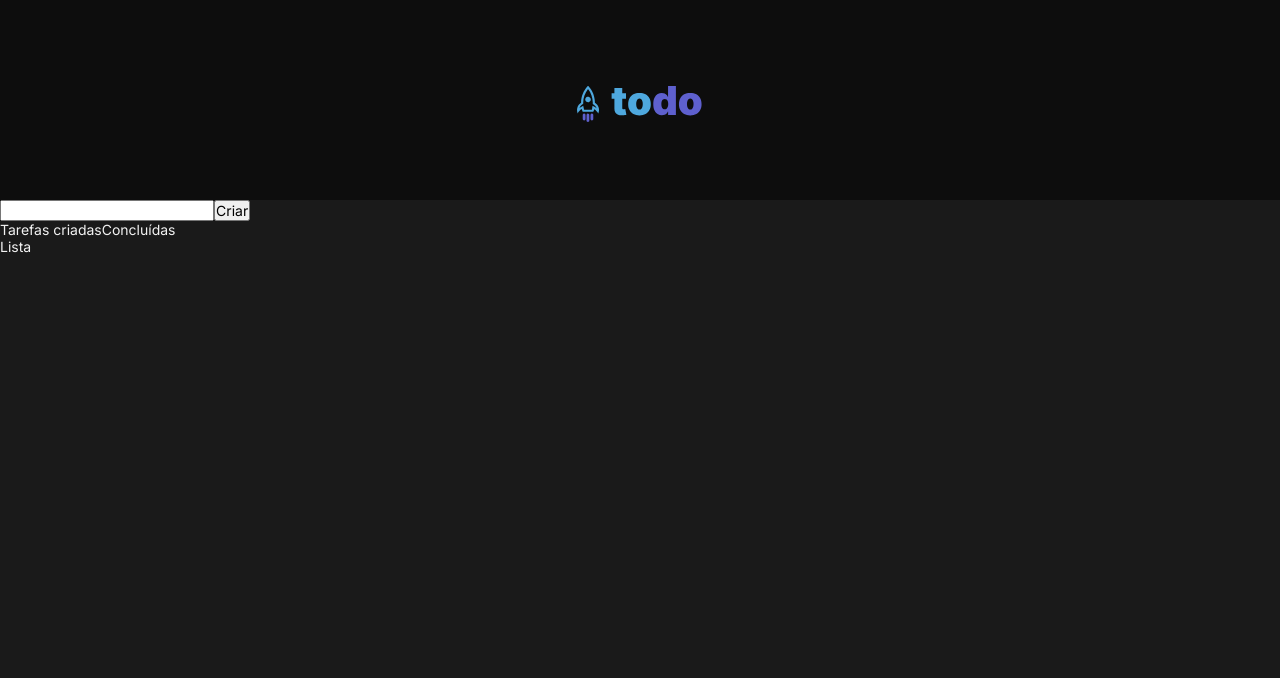
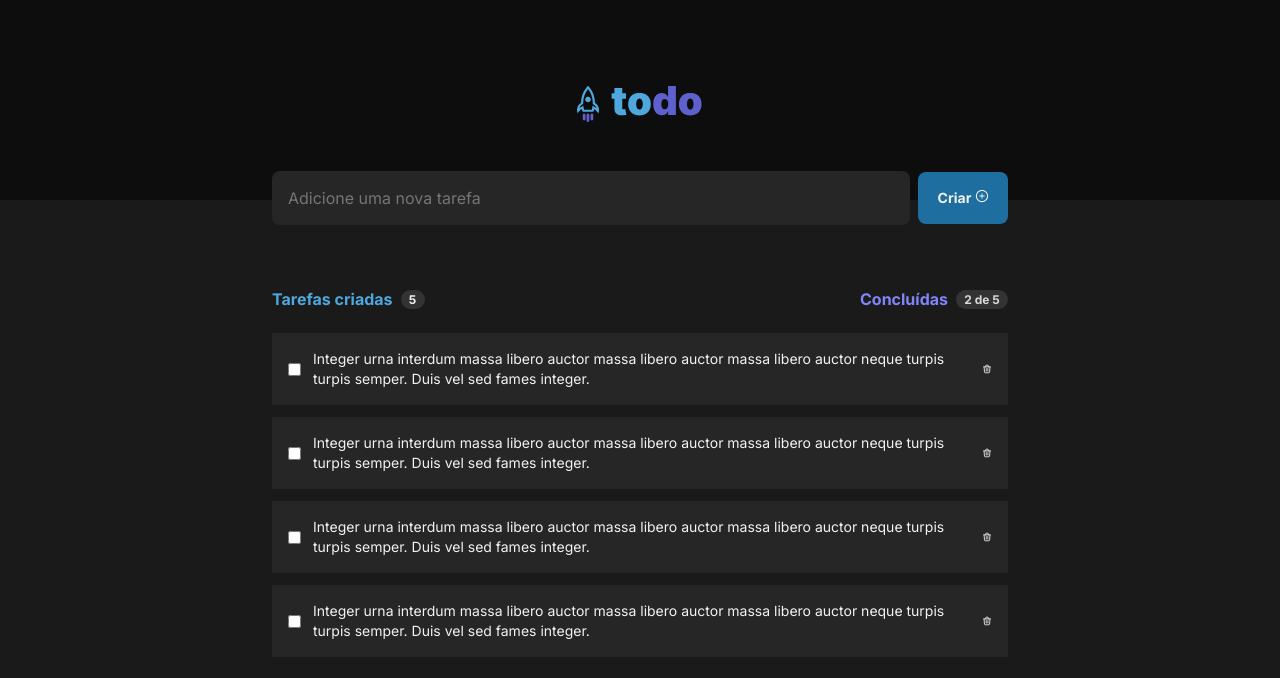
Before and after one commit to camilamiz/todo-list, a React (Vite) app: page / in a window 1280 px wide. Shown: the top 678 px of the page. Built offline with nearby package versions, Linux system fonts and the light colour scheme.

Commit message:
build page skeleton - missing styles

```diff
--- a/package.json
+++ b/package.json
@@ -10,7 +10,8 @@
   },
   "dependencies": {
     "react": "^18.2.0",
-    "react-dom": "^18.2.0"
+    "react-dom": "^18.2.0",
+    "react-icons": "^4.6.0"
   },
   "devDependencies": {
     "@types/react": "^18.0.17",
--- a/src/App.jsx
+++ b/src/App.jsx
@@ -1,4 +1,7 @@
 import { Header } from "./components/Header";
+import { List } from "./components/List";
+import { TaskScoreBoard } from "./components/TaskScoreBoard";
+import { TodoForm } from "./components/TodoForm";
 
 import './global.css'
 
@@ -6,15 +9,11 @@ function App() {
   return (
     <div className="App">
       <Header />
-      <form action="">
-        <input type="text" namesoace="Adicione uma nova tarefa" />
-        <button>Criar</button>
-      </form>
-      <div>
-        <span>Tarefas criadas</span>
-        <span>Concluídas</span>
+      <div className="wrapper">
+        <TodoForm />
+        <TaskScoreBoard />
+        <List />
       </div>
-      <div>Lista   </div>
     </div>
   )
 }
--- /dev/null
+++ b/src/components/List.jsx
@@ -0,0 +1,16 @@
+import { Task } from './Task'
+
+import styles from './List.module.css'
+
+export function List() {
+  return(
+    <>
+      <div className={styles.list}>
+        <Task />
+        <Task />
+        <Task />
+        <Task />
+      </div>
+    </>
+  )
+}
--- /dev/null
+++ b/src/components/Task.jsx
@@ -0,0 +1,17 @@
+import { HiOutlineTrash } from 'react-icons/hi'
+
+import styles from './Task.module.css'
+
+export function Task () {
+  return (
+    <>
+      <div className={styles.card}>
+        <input type="checkbox" />
+        <div className={styles.description}>
+          Integer urna interdum massa libero auctor massa libero auctor massa libero auctor neque turpis turpis semper. Duis vel sed fames integer.
+        </div>
+        < HiOutlineTrash />
+      </div>
+    </>
+  )
+}
--- /dev/null
+++ b/src/components/Task.module.css
@@ -0,0 +1,20 @@
+.card {
+  display: flex;
+  align-items: center;
+  height: 72px;
+  margin-bottom: 12px;
+  background-color: var(--gray-500);
+  padding: 1rem;
+  gap: 12px;
+  vertical-align: top;
+}
+
+.card input {
+  background-color: transparent;
+}
+
+.description {
+  font-size: 14px;
+  line-height: 19.6px;
+  font-weight: 400;
+}
--- /dev/null
+++ b/src/components/TaskScoreBoard.jsx
@@ -0,0 +1,16 @@
+import styles from './TaskScoreBoard.module.css'
+
+export function TaskScoreBoard() {
+  return (
+    <div className={styles.scoreBoard}>
+      <div className={styles.createdTasks}>
+        <div className={styles.createdTasksText}>Tarefas criadas</div>
+        <div className={styles.createdTasksScore}>5</div>
+      </div>
+      <div className={styles.finishedTasks}>
+        <div className={styles.finishedTasksText}>Concluídas</div>
+        <div className={styles.finishedTasksScore}>2 de 5</div>
+      </div>
+    </div>
+  )
+}
--- /dev/null
+++ b/src/components/TaskScoreBoard.module.css
@@ -0,0 +1,57 @@
+.scoreBoard {
+  display: flex;
+  align-items: center;
+  justify-content: space-between;
+  margin-top: 64px;
+  margin-bottom: 24px;
+}
+
+.createdTasks {
+  display: flex;
+  align-items: center;
+  gap: 0.5rem;
+}
+
+.createdTasksText {
+  color: var(--blue-400);
+  font-weight: 700;
+  font-size: 1rem;;
+}
+
+.createdTasksScore {
+  width: 24px;
+  height: 19px;
+  display: flex;
+  justify-content: center;
+  color: var(--gray-100);
+  background-color: var(--gray-400);
+  border-radius: 10px;
+  padding: 2px 8px;
+  font-weight: 700;
+  font-size: 12px;
+}
+
+.finishedTasks {
+  display: flex;
+  align-items: center;
+  gap: 0.5rem;
+}
+
+.finishedTasksText {
+  color: var(--purple-500);
+  font-weight: 700;
+  font-size: 1rem;;
+}
+
+.finishedTasksScore {
+  width: 52px;
+  height: 19px;
+  display: flex;
+  justify-content: center;
+  color: var(--gray-200);
+  background-color: var(--gray-400);
+  border-radius: 10px;
+  padding: 2px 8px;
+  font-weight: 700;
+  font-size: 12px;
+}
--- /dev/null
+++ b/src/components/TodoForm.jsx
@@ -0,0 +1,15 @@
+import styles from './TodoForm.module.css'
+
+import { AiOutlinePlusCircle } from 'react-icons/ai'
+
+export function TodoForm () {
+  return (
+  <form className={styles.todoForm} action="">
+    <textarea
+      type="text"
+      placeholder="Adicione uma nova tarefa"
+    />
+    <button>Criar <AiOutlinePlusCircle /></button>
+  </form>
+  );
+}
--- /dev/null
+++ b/src/components/TodoForm.module.css
@@ -0,0 +1,36 @@
+.todoForm {
+  display: flex;
+  align-items: center;
+  justify-content: center;
+  width: 100%;
+  gap: 0.5rem;
+  margin-top: -29px;
+}
+
+.todoForm textarea {
+  border-radius: 8px;
+  color: var(--gray-300);
+  background-color: var(--gray-500);
+  border: none;
+  resize: none;
+  width: 40rem;
+  height: 3.375rem;
+  font-size: 1rem;
+  font-weight: 400;
+  line-height: 22.4px;
+  font-family: 'Inter';
+  padding: 1rem 0 1rem 1rem;
+}
+
+.todoForm button {
+  font-family: 'Inter';
+  font-weight: 700;
+  font-size: 14px;
+  line-height: 19.6px;
+  color: var(--gray-100);
+  background-color: var(--blue-600);
+  width: 90px;
+  height: 52px;
+  border-radius: 8px;
+  border: none;
+}
--- a/src/global.css
+++ b/src/global.css
@@ -7,7 +7,7 @@
   --gray-600: #1A1A1A;
   --gray-700: #0D0D0D;
 
-  --purple-500: #            8284FA;
+  --purple-500: #8284FA;
   --purple-700: #5660ce;
 
   --blue-400: #4EA8DE;
@@ -32,5 +32,12 @@ body, input, button {
   font-size: 0.875rem;
 }
 
+.wrapper {
+  display: flex;
+  flex-direction: column;
+  margin: auto;
+  max-width: 736px;
+}
+
 
 /* inter 400, 700 */
```
Also changed, not shown: src/components/List.module.css (added), 1 other file (tests, documents, lock files or other folders).
